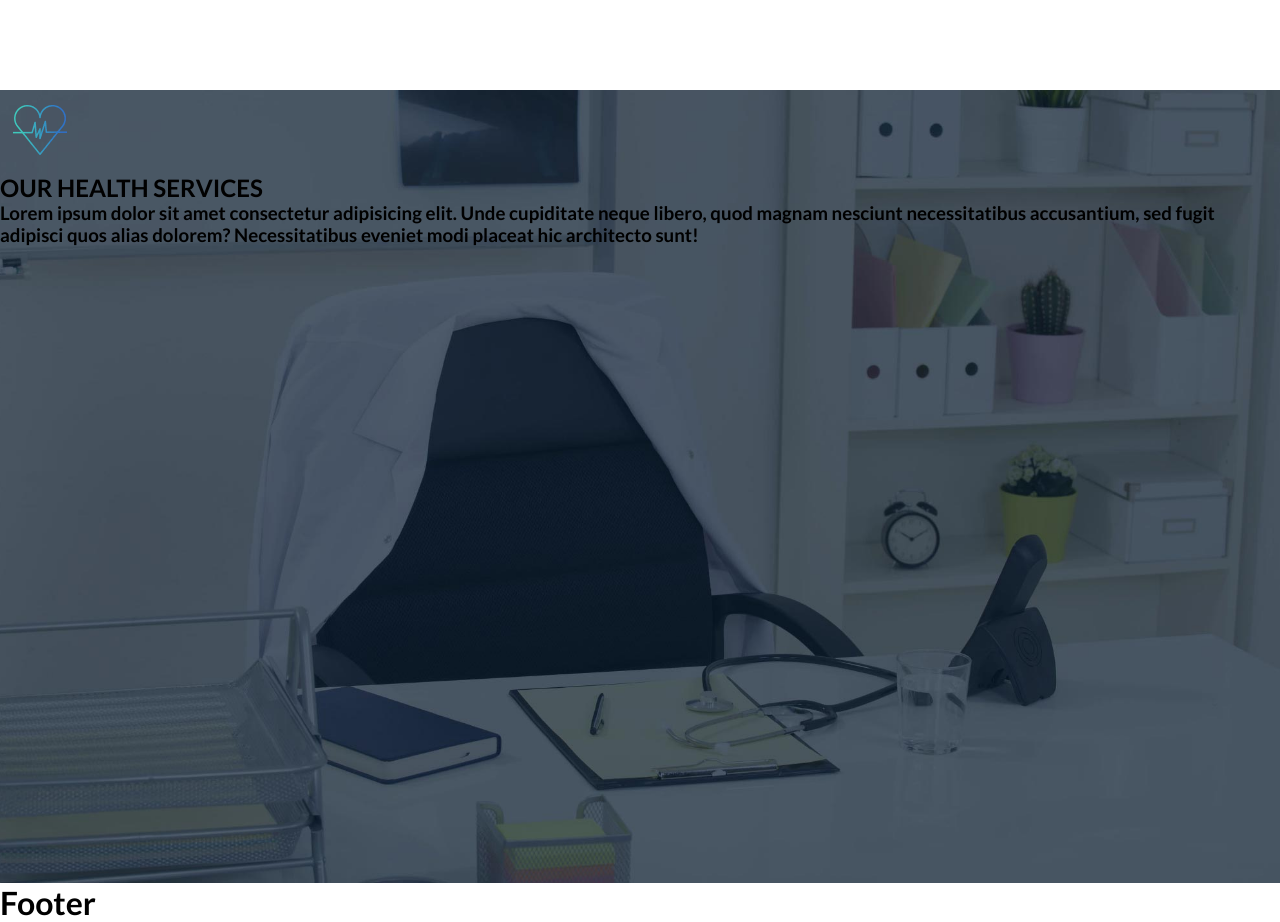
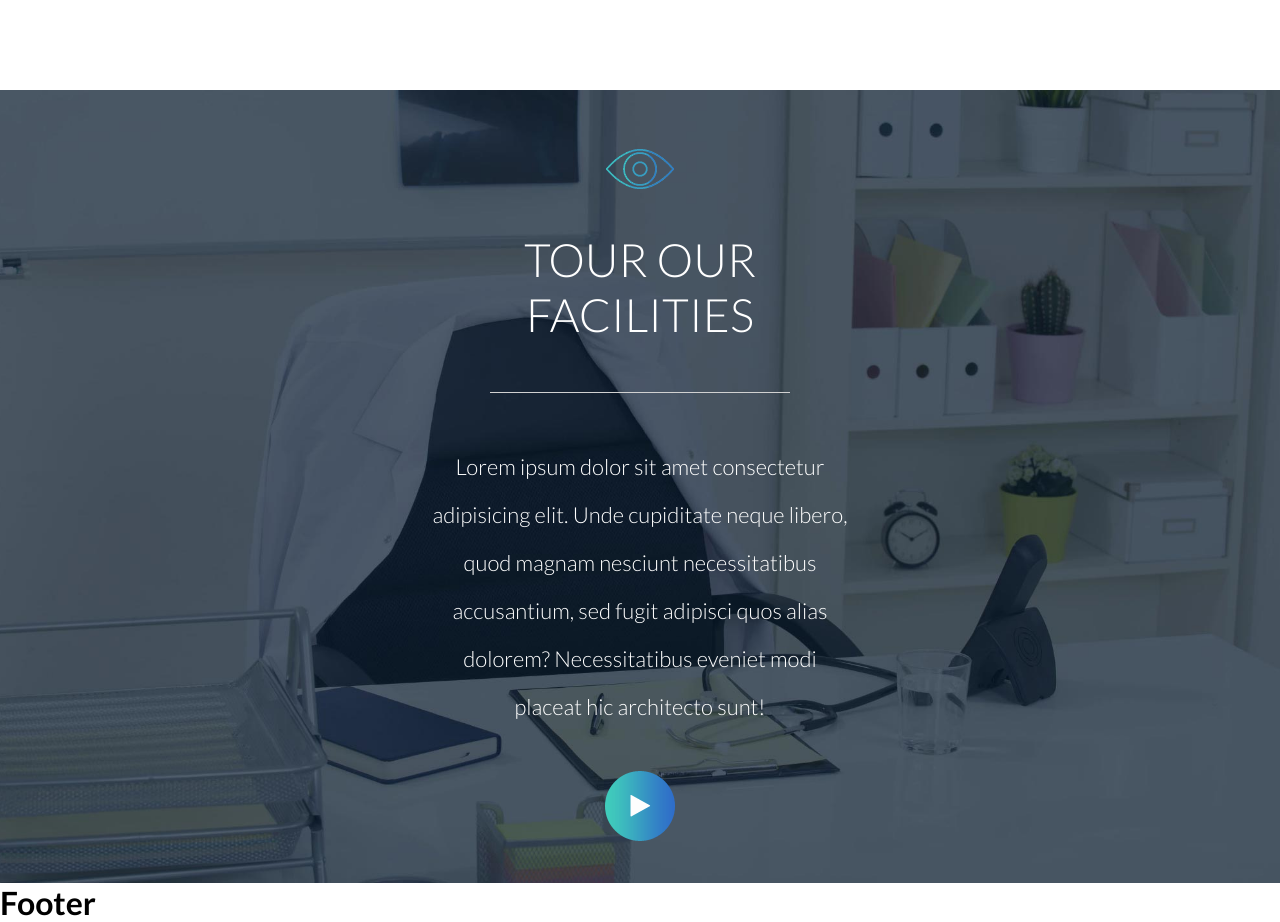
Before and after one commit to eliaraguso/proj-html-vuejs, a Vue app: page / in a window 1280 px wide. Shown: the part 5320-6242 px from the top of the page. Built offline with nearby package versions, Linux system fonts and the light colour scheme.

Commit message:
terminata Facilities section

```diff
--- a/src/components/Doctors-section.vue
+++ b/src/components/Doctors-section.vue
@@ -104,7 +104,7 @@ export default {
   text-align: center;
   .separator {
     border-bottom: 1px solid;
-    width: 45%;
+    width: 300px;
     margin: 50px auto;
     border-color: #d1d1d1;
   }
--- a/src/components/Facilities-section.vue
+++ b/src/components/Facilities-section.vue
@@ -1,8 +1,8 @@
 <template>
   <div id="facilities-section">
     <div class="container">
-      <img src="../assets/img/icon-6.png" alt="" />
-        <h2>OUR HEALTH SERVICES</h2>
+      <img src="../assets/img/icon-7.png" alt=""/>
+        <h2>TOUR OUR FACILITIES</h2>
         <div class="separator"></div>
         <h3>
           Lorem ipsum dolor sit amet consectetur adipisicing elit. Unde
@@ -10,6 +10,7 @@
           accusantium, sed fugit adipisci quos alias dolorem? Necessitatibus
           eveniet modi placeat hic architecto sunt!
         </h3>
+        <a href="#"><img src="../assets/img/play-icon.png" alt=""></a>
     </div>
   </div>
 </template>
@@ -27,5 +28,31 @@ export default {
     background-repeat: no-repeat;
     background-size: cover;
     background-position: center;
+    display: flex;
+    justify-content: center;
+    align-items: center;
+    color: white;
+    .container {
+      // border: 5px solid white;
+      width: 33%;
+      text-align: center;
+      .separator {
+        border-bottom: 1px solid;
+        width: 300px;
+        margin: 50px auto;
+        border-color: #d1d1d1;
+      }
+      h2 {
+        font-size: 46px;
+        font-weight: 300;
+        padding-top: 20px;
+      }
+      h3 {
+        font-size: 22px;
+        font-weight: 300;
+        line-height: 48px;
+        padding-bottom: 40px;
+      }
+    }
   }
 </style>
--- a/src/components/Services-section.vue
+++ b/src/components/Services-section.vue
@@ -111,7 +111,7 @@ padding-bottom: 50px;
       margin: auto;
       .separator {
         border-bottom: 1px solid;
-        width: 45%;
+        width: 300px;
         margin: 50px auto;
         border-color: #d1d1d1;
       }
```
